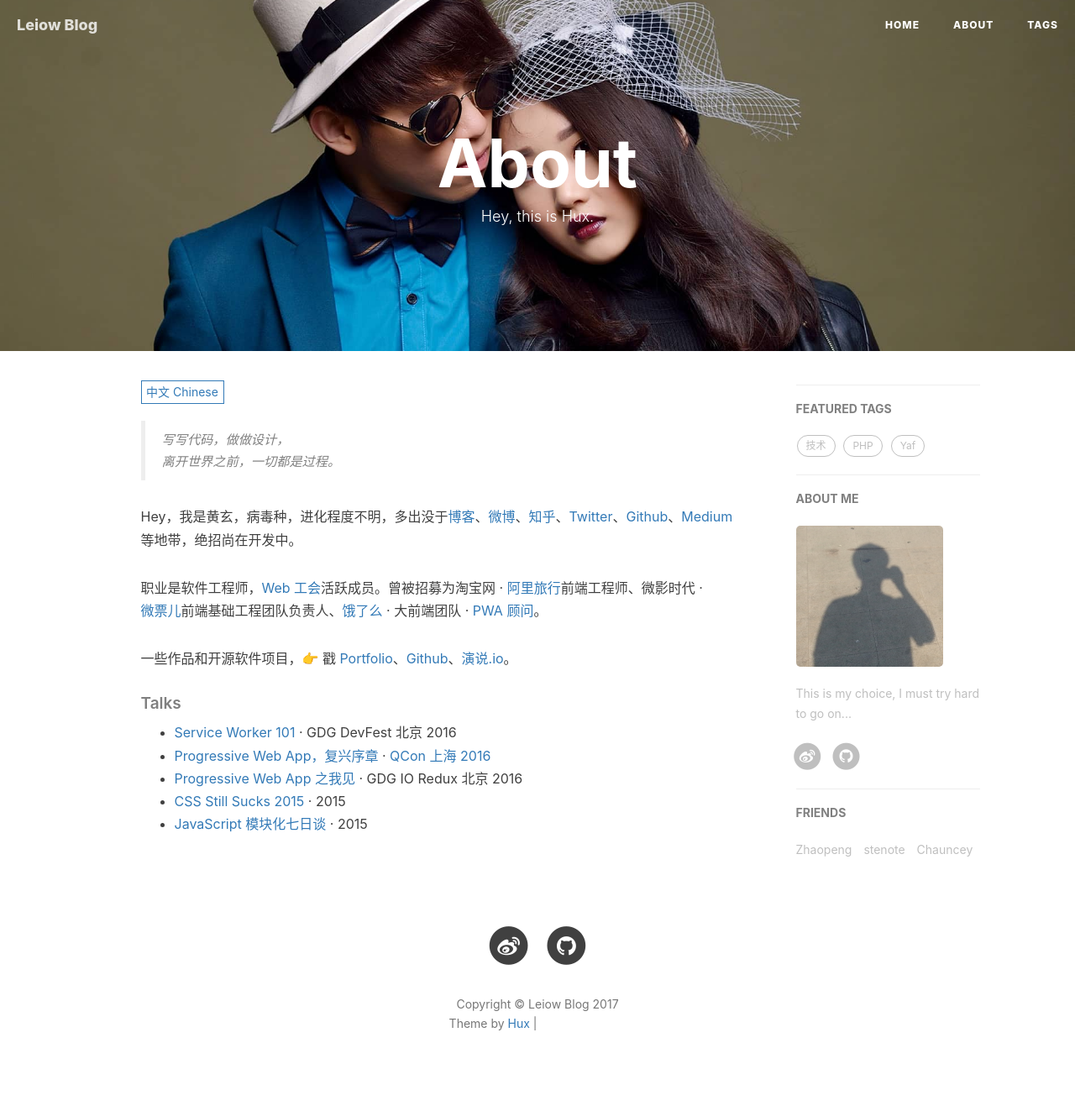
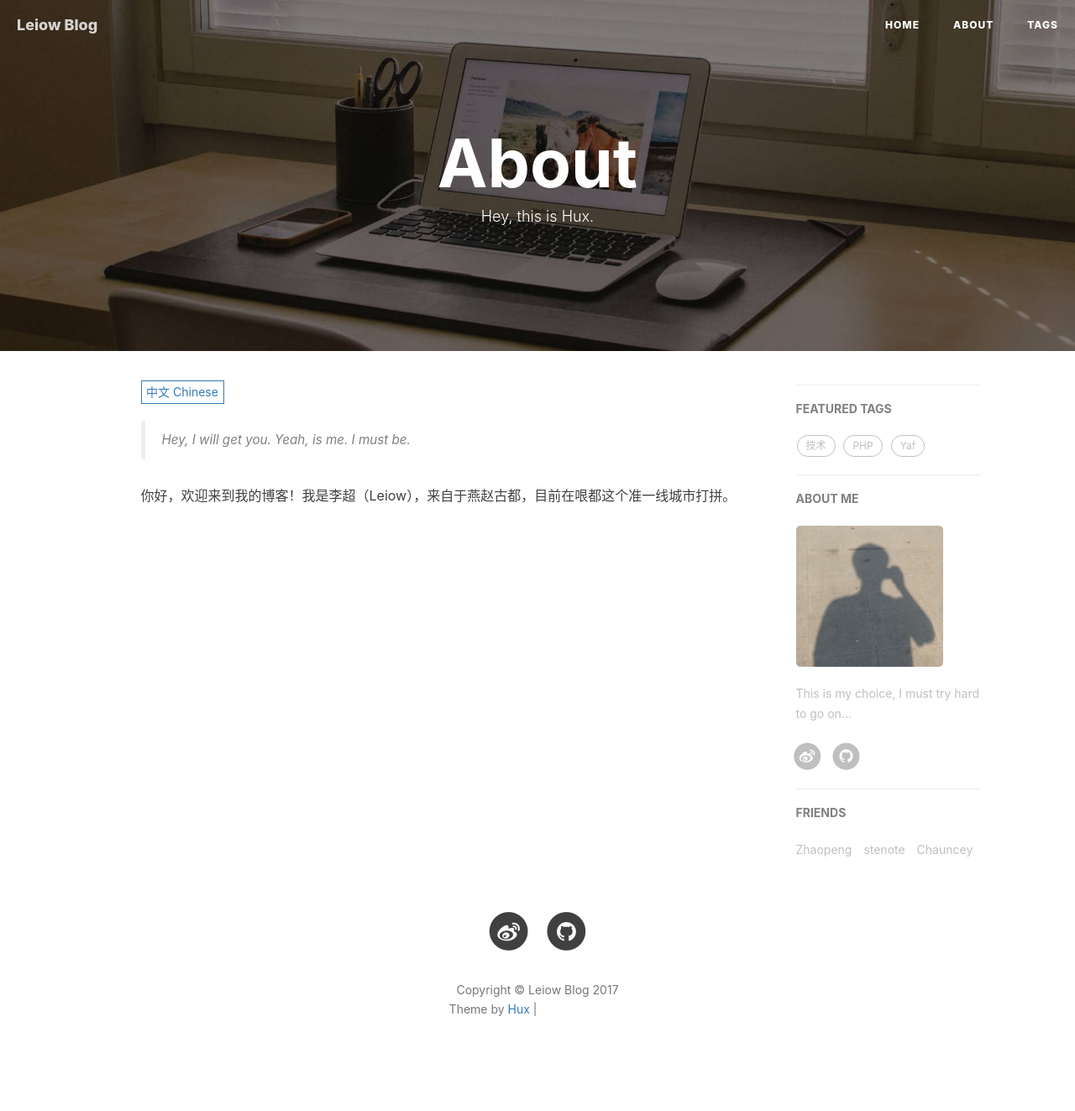
Before and after one commit to Leiow/blog, a Jekyll site: the page built from about.html, in a window 1280 px wide. Shown: the whole page at 84% size. Built offline with Jekyll 4.4.1, drawn with Linux system fonts in a browser that asks for light colours; nearby versions of some CDN libraries; comment, search, counter and statistics services are not loaded; grey boxes are pictures that could not be loaded.

Commit message:
modify about page content and bg img, rm some useless pic

```diff
--- a/_includes/about/en.md
+++ b/_includes/about/en.md
@@ -1,19 +1,4 @@
 
+> Hey, I will get you. Yeah, is me. I must be.
 
-> Yet another Developer & Designer.
-
-
-Hi, I am Huang, Xuan(黄玄), or Hux. I'm a software engineer & a designer. I built softwares particularly on the Web (👉see [Portfolio](https://huangxuan.me/portfolio) and [Github](https://github.com/huxpro)), and posted about tech at [Twitter](https://twitter.com/Huxpro/) and [Medium.com](https://medium.com/@Huxpro).
-
-I previsouly worked at [Alibaba Trip](https://www.alitrip.com/), then led Front-End Infrastructure Team at [Wepiao.com](https://www.crunchbase.com/organization/wepiao#/entity), and then [worked on PWA]((https://medium.com/elemefe/upgrading-ele-me-to-progressive-web-app-2a446832e509)) at [Ele.me](https://github.com/elemefe/) as invited consultant.
-
-I studied Digital Media Art and graduated from [Communication University of China](https://en.wikipedia.org/wiki/Communication_University_of_China) in 2016, and I will study Computer Science at [Rochester Institute of Technology](https://en.wikipedia.org/wiki/Rochester_Institute_of_Technology) in 2017.
-
-
-##### Talks
-
-- [Service Worker 101](//huangxuan.me/2016/11/20/sw-101-gdgdf/) · GDG DevFest Beijing 2016
-- [Progressive Web Apps](//huangxuan.me/2016/10/20/qcon-2016/) · QCon Shanghai 2016
-- [Progressive Web App in my POV](//huangxuan.me/2016/06/05/pwa-in-my-pov/) · GDG IO Redux Beijing 2016
-- [CSS Still Sucks 2015](//huangxuan.me/2015/12/28/css-sucks-2015/) · 2015
-- [JavaScript Modularization Journey](//huangxuan.me/2015/07/09/js-module-7day/) · 2015
+Hey, welcome to my blog! I am Leiow (Chao Li), from the ancient capital of Hebei, currently in the country - first-tier cities to work hard.
--- a/_includes/about/zh.md
+++ b/_includes/about/zh.md
@@ -1,17 +1,3 @@
-> 写写代码，做做设计，
-> 离开世界之前，一切都是过程。
+> Hey, I will get you. Yeah, is me. I must be.
 
-Hey，我是黄玄，病毒种，进化程度不明，多出没于[博客](https://huangxuan.me)、[微博](weibo.com/huxpro)、[知乎](https://www.zhihu.com/people/huxpro/pins/posts)、[Twitter](https://twitter.com/Huxpro/)、[Github](http://github.com/huxpro)、[Medium](https://medium.com/@Huxpro) 等地带，绝招尚在开发中。
-
-职业是软件工程师，[Web 工会](https://medium.com/ben-and-dion/team-web-3315aa447fb2#.359a9c6cl)活跃成员。曾被招募为淘宝网 · [阿里旅行](http://alitrip.com)前端工程师、微影时代 · [微票儿](http://www.wepiao.com/?r=movie)前端基础工程团队负责人、[饿了么](https://ele.me/) · 大前端团队 · [PWA 顾问](https://medium.com/elemefe/upgrading-ele-me-to-progressive-web-app-2a446832e509)。
-
-一些作品和开源软件项目，👉 戳 [Portfolio](/portfolio)、[Github](http://github.com/huxpro)、[演说.io](http://https://zhuanlan.zhihu.com/p/21280918)。
-
-
-##### Talks
-
-- [Service Worker 101](//huangxuan.me/2016/11/20/sw-101-gdgdf/) · GDG DevFest 北京 2016
-- [Progressive Web App，复兴序章](//huangxuan.me/2016/10/20/qcon-2016/) · [QCon 上海 2016](http://2016.qconshanghai.com/presentation/3111)
-- [Progressive Web App 之我见](//huangxuan.me/2016/06/05/pwa-in-my-pov/) · GDG IO Redux 北京 2016
-- [CSS Still Sucks 2015](//huangxuan.me/2015/12/28/css-sucks-2015/) · 2015
-- [JavaScript 模块化七日谈](//huangxuan.me/2015/07/09/js-module-7day/) · 2015
+你好，欢迎来到我的博客！我是李超（Leiow），来自于燕赵古都，目前在哏都这个准一线城市打拼。
```
Also changed, not shown: img/about-bg.jpg, img/blog-desktop.jpg (deleted), img/blog-keynote.jpg (deleted).
